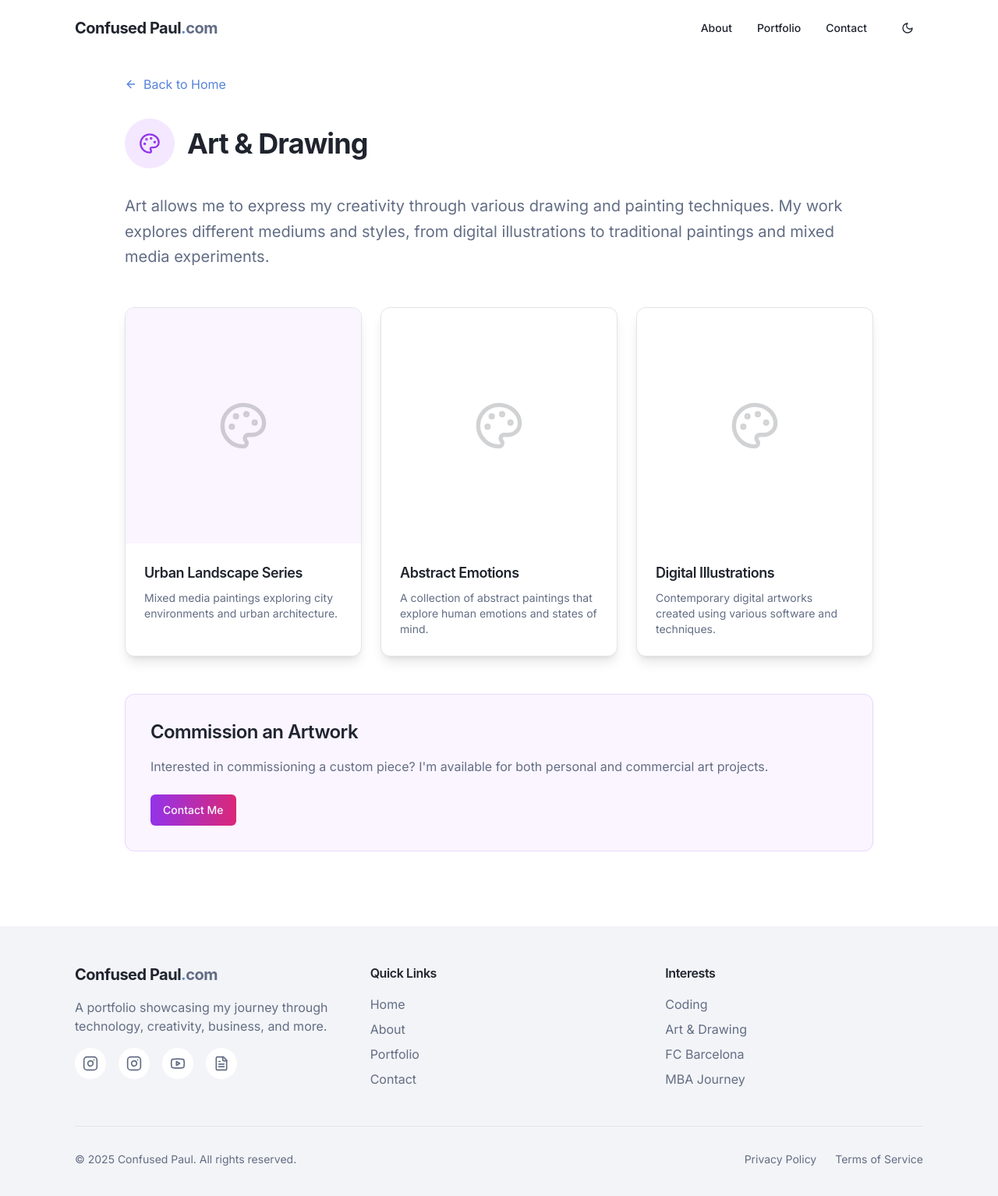
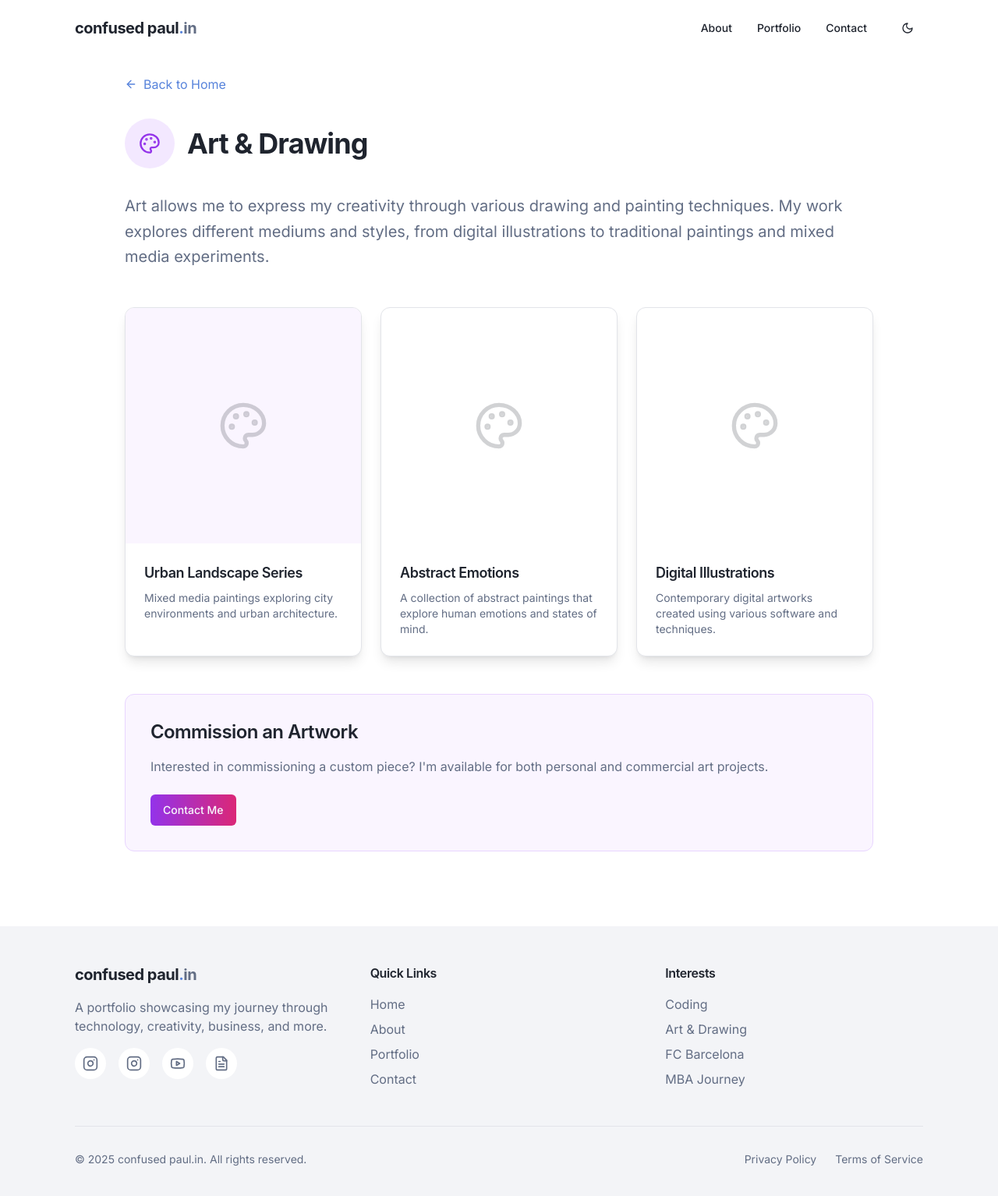
Before and after one commit to adi-paul-22/confused-paul, a React (Vite) app: page /art in a window 1280 px wide. Shown: the top 1534 px of the page at 78% size. Built offline with nearby package versions, Linux system fonts and the light colour scheme.

Commit message:
Rename site to confused paul.in
Updates the site name to confused paul.in.

```diff
--- a/index.html
+++ b/index.html
@@ -1,9 +1,10 @@
+
 <!DOCTYPE html>
 <html lang="en">
   <head>
     <meta charset="UTF-8" />
     <meta name="viewport" content="width=device-width, initial-scale=1.0" />
-    <title>confused-paul-portfolio</title>
+    <title>confused paul.in</title>
     <meta name="description" content="Lovable Generated Project" />
     <meta name="author" content="Lovable" />
     <meta property="og:image" content="/og-image.png" />
--- a/src/components/Footer.tsx
+++ b/src/components/Footer.tsx
@@ -11,8 +11,8 @@ const Footer = () => {
         <div className="grid grid-cols-1 md:grid-cols-3 gap-12 mb-12">
           <div className="space-y-4">
             <h3 className="text-xl font-display font-bold tracking-tight">
-              Confused Paul<span className="text-primary">.</span>
-              <span className="text-muted-foreground">com</span>
+              confused paul<span className="text-primary">.</span>
+              <span className="text-muted-foreground">in</span>
             </h3>
             <p className="text-muted-foreground">
               A portfolio showcasing my journey through technology,
@@ -98,7 +98,7 @@ const Footer = () => {
         <div className="pt-8 border-t border-border">
           <div className="flex flex-col sm:flex-row justify-between items-center">
             <p className="text-muted-foreground text-sm mb-4 sm:mb-0">
-              © {currentYear} Confused Paul. All rights reserved.
+              © {currentYear} confused paul.in. All rights reserved.
             </p>
             <div className="flex space-x-6">
               <a href="#" className="text-muted-foreground hover:text-primary transition-colors text-sm">
--- a/src/components/Navbar.tsx
+++ b/src/components/Navbar.tsx
@@ -37,9 +37,9 @@ const Navbar = () => {
             href="#"
             className="text-xl font-display font-bold tracking-tight z-10"
           >
-            Confused Paul
+            confused paul
             <span className="text-primary">.</span>
-            <span className="text-muted-foreground">com</span>
+            <span className="text-muted-foreground">in</span>
           </a>
 
           {/* Desktop Navigation */}
```
